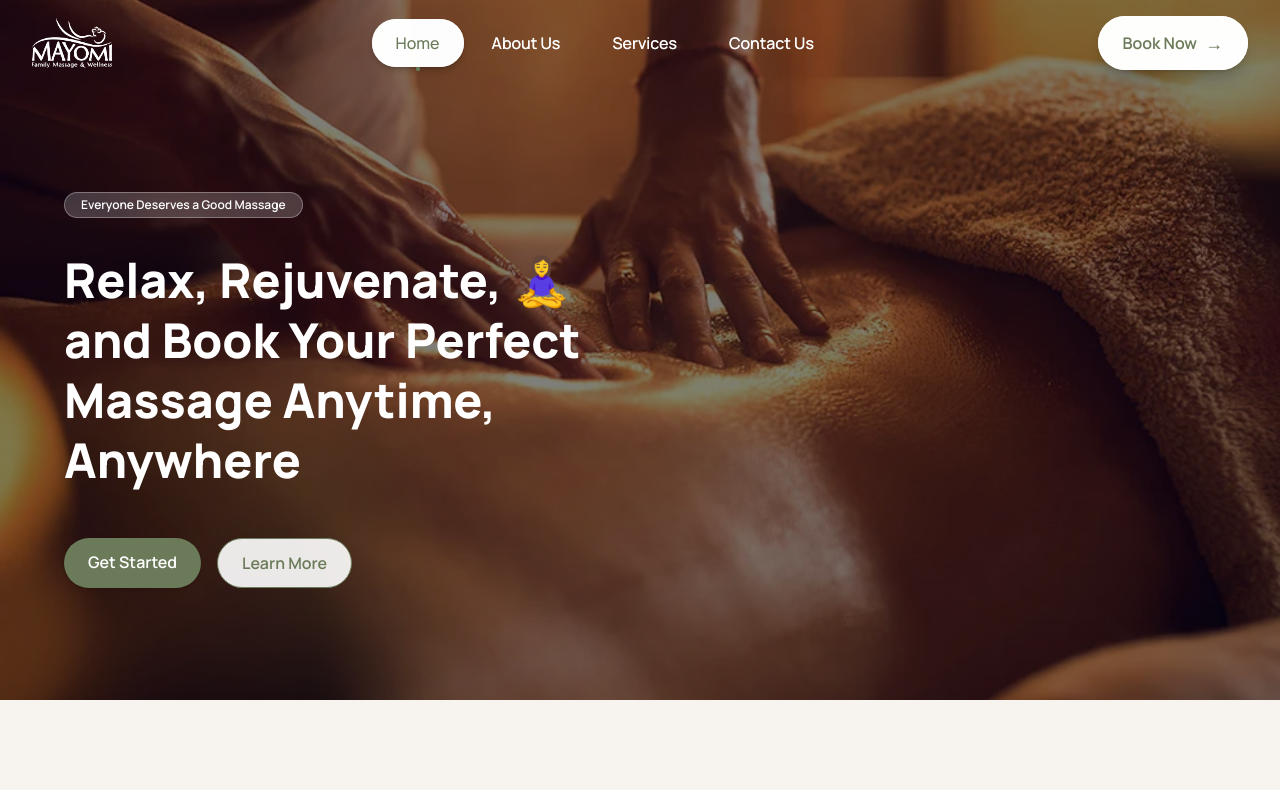
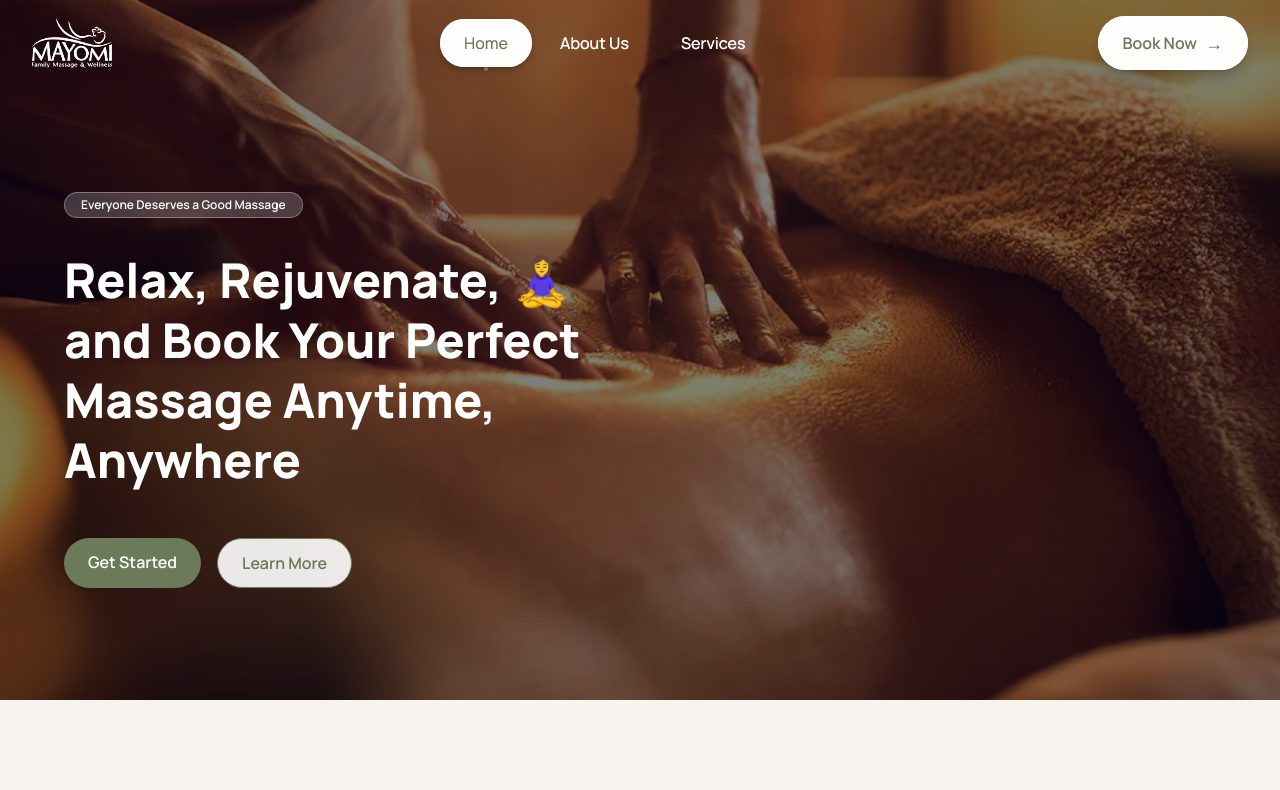
Before and after one commit to Mahusaa/mayomi, a Next.js app: page / in a window 1280 px wide. Shown: the top 790 px of the page. Built offline with nearby package versions, Linux system fonts and the light colour scheme.

Commit message:
fix: make navbaer functional

```diff
--- a/app/components/Navbar.tsx
+++ b/app/components/Navbar.tsx
@@ -7,7 +7,6 @@ const NAV_LINKS = [
   { href: '#home', label: 'Home' },
   { href: '#about', label: 'About Us' },
   { href: '#services', label: 'Services' },
-  { href: '#contact', label: 'Contact Us' },
 ];
 
 export default function Navbar() {
--- a/app/components/about-section.tsx
+++ b/app/components/about-section.tsx
@@ -77,7 +77,7 @@ export default function AboutSection() {
     <div className="min-h-screen bg-secondary">
       <div className="container mx-auto px-4 py-12 md:py-20">
         {/* Hero About Section */}
-        <section className="mb-20">
+        <section className="mb-20" id="about">
           <div className="text-center mb-12">
             <h2 className="text-3xl md:text-5xl font-bold text-primary mb-6 leading-tight">
               Where Wellness Meets{" "}
--- a/app/components/pricing-section.tsx
+++ b/app/components/pricing-section.tsx
@@ -176,7 +176,7 @@ export default function PricingPage() {
   return (
     <div className="min-h-screen bg-secondary">
       <div className="mx-2 md:mx-8 px-4 py-12 md:py-20">
-        <section className="mb-20">
+        <section className="mb-20" id="services">
           <div className="text-center mb-12">
             <h2 className="text-3xl md:text-4xl font-bold text-primary mb-4">Choose Your Treatment</h2>
             <p className="text-lg text-gray-600 max-w-3xl mx-auto">
--- a/app/page.tsx
+++ b/app/page.tsx
@@ -64,7 +64,7 @@ export default function Home() {
       </section>
 
       {/* Footer */}
-      <footer id="contact" className="bg-[#6B7B5A] text-white px-4 md:px-8 py-6 mt-auto">
+      <footer id="contact" className="bg-[#6B7B5A] text-white px-4 md:px-8 py-6 mt-20 md:mt-auto">
         <div className="flex flex-col md:flex-row justify-between items-center gap-4">
           <div>
             <span className="font-bold">Mayomi Family Massage & Wellness</span> &copy; {new Date().getFullYear()}
```
